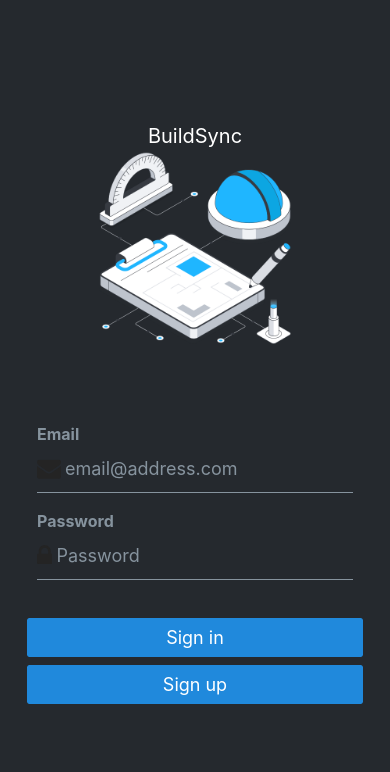
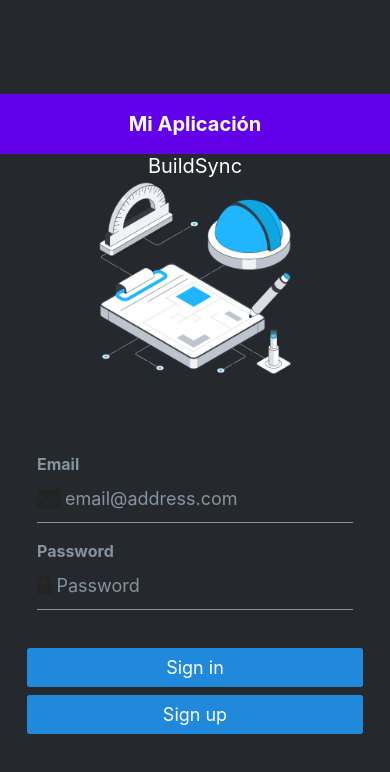
Before and after one commit to Juanigue/buildsync, a React Native app in the folder BuildSync/: screen / in a window 390 px wide. Shown: the top 772 px of the page. Built offline with nearby package versions, Linux system fonts and the light colour scheme; no server answers.

Commit message:
intento de agregar header

```diff
--- a/BuildSync/App.tsx
+++ b/BuildSync/App.tsx
@@ -6,6 +6,7 @@ import { View } from "react-native";
 import { Session } from "@supabase/supabase-js";
 import { StatusBar } from "expo-status-bar";
 import { StyleSheet, Text, Image } from "react-native";
+import Header from "./components/Header";
 
 export default function App() {
   const [session, setSession] = useState<Session | null>(null);
@@ -22,6 +23,7 @@ export default function App() {
 
   return (
     <View style={styles.container}>
+      <Header title="Mi Aplicación"></Header>
       <Text style={styles.textos}>BuildSync</Text>
       <Image
         source={require("./assets/logo1.png")}
--- /dev/null
+++ b/BuildSync/components/Header.tsx
@@ -0,0 +1,33 @@
+// Header.tsx
+import React from 'react';
+import { View, Text, StyleSheet } from 'react-native';
+
+interface HeaderProps {
+  title: string;
+}
+
+const Header: React.FC<HeaderProps> = ({ title }) => {
+  return (
+    <View style={styles.header}>
+      <Text style={styles.headerText}>{title}</Text>
+    </View>
+  );
+};
+
+const styles = StyleSheet.create({
+  header: {
+    width: '100%',
+    height: 60,
+    backgroundColor: '#6200ea',
+    justifyContent: 'center',
+    alignItems: 'center',
+    elevation: 4, // For shadow on Android
+  },
+  headerText: {
+    color: 'white',
+    fontSize: 20,
+    fontWeight: 'bold',
+  },
+});
+
+export default Header;
```
Also changed, not shown: 1 other file (tests, documents, lock files or other folders).
